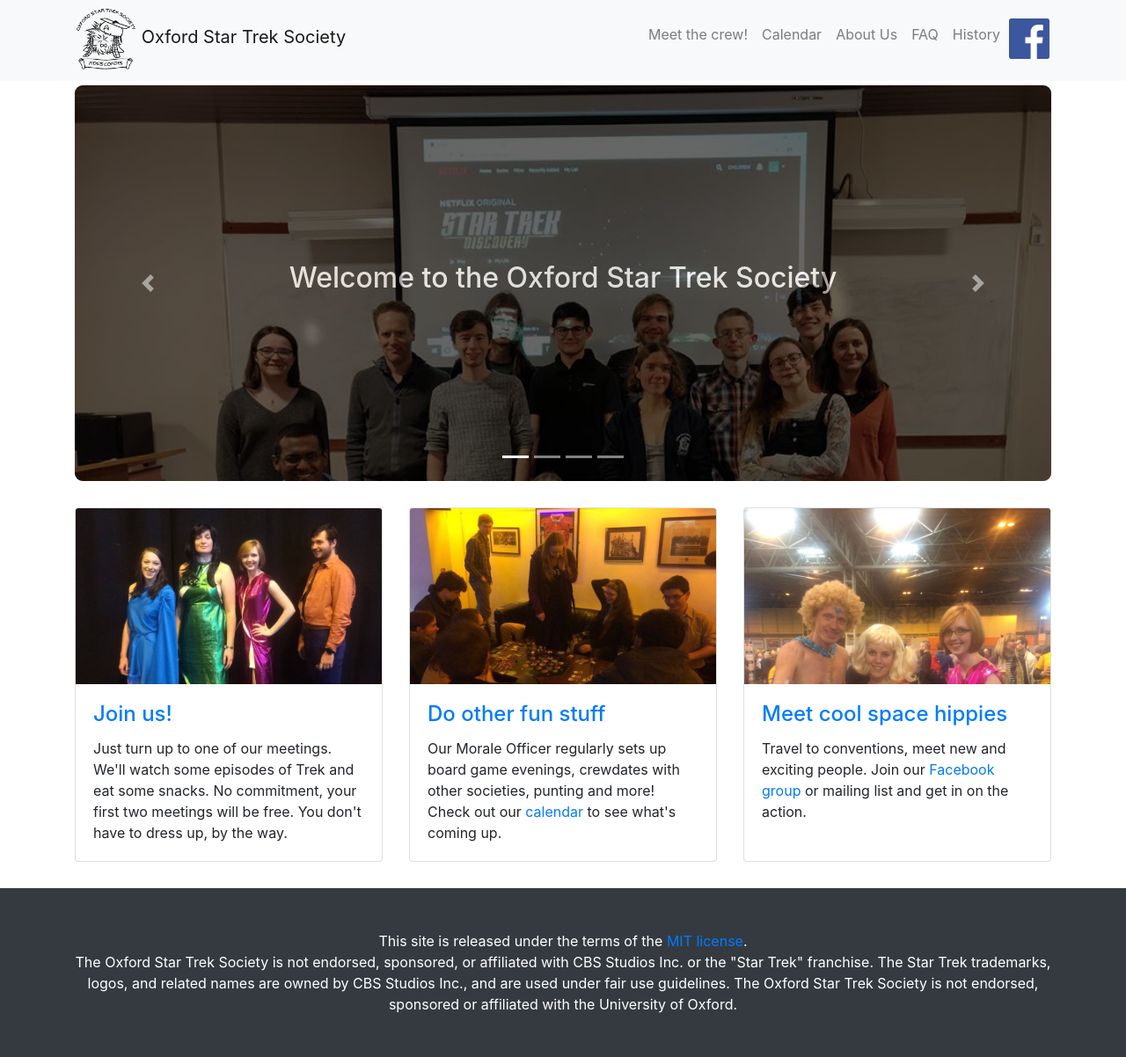
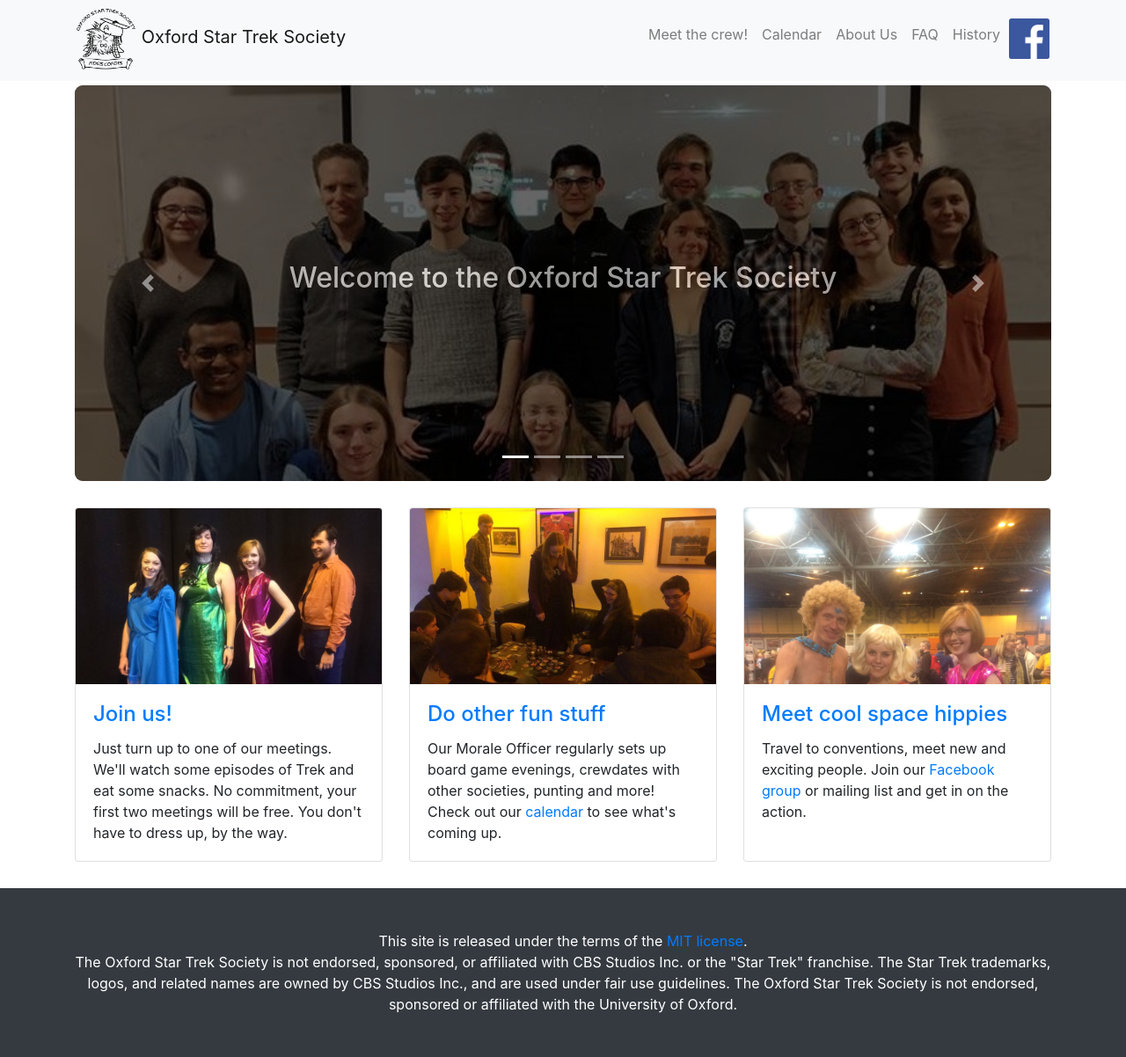
Before and after one commit to oxfordstartreksociety/oxfordstartreksociety.github.io, a Jekyll site: the page built from index.html, in a window 1280 px wide. Shown: the whole page at 88% size. Built offline with Jekyll 4.4.1, drawn with Linux system fonts in a browser that asks for light colours.

Commit message:
changed picture

```diff
--- a/index.html
+++ b/index.html
@@ -14,7 +14,7 @@ layout: default
 	  <li data-target="#carouselExampleIndicators" data-slide-to="3"></li>
 	</ol>
 	<div class="carousel-inner" role="listbox">
-	  <div class="carousel-item active" style="background-image: url('img/group_Jan_2019.jpg')">
+	  <div class="carousel-item active" style="background-image: url('img/group_Jan_2019_crop.jpg')">
 	  </div>
 	  <div class="carousel-item" style="background-image: url('img/bear.jpg')">
 	  </div>
```
